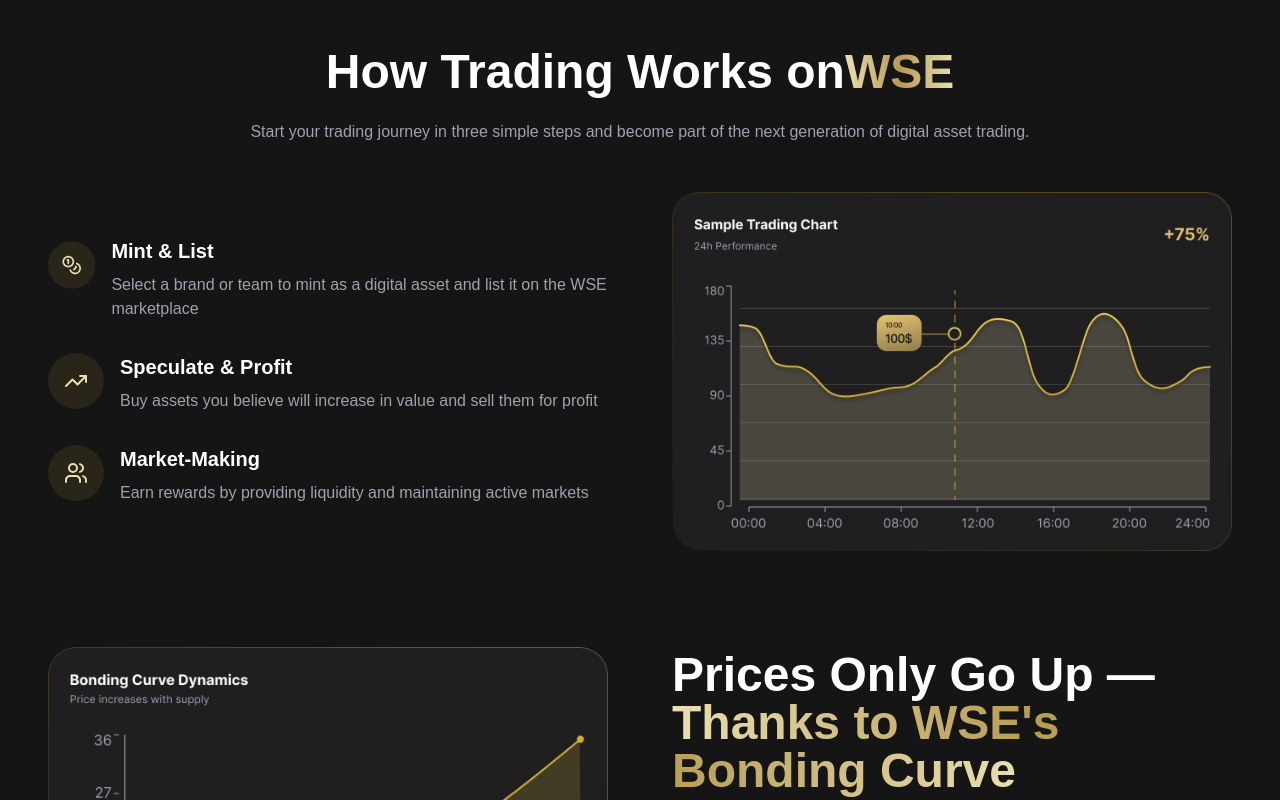
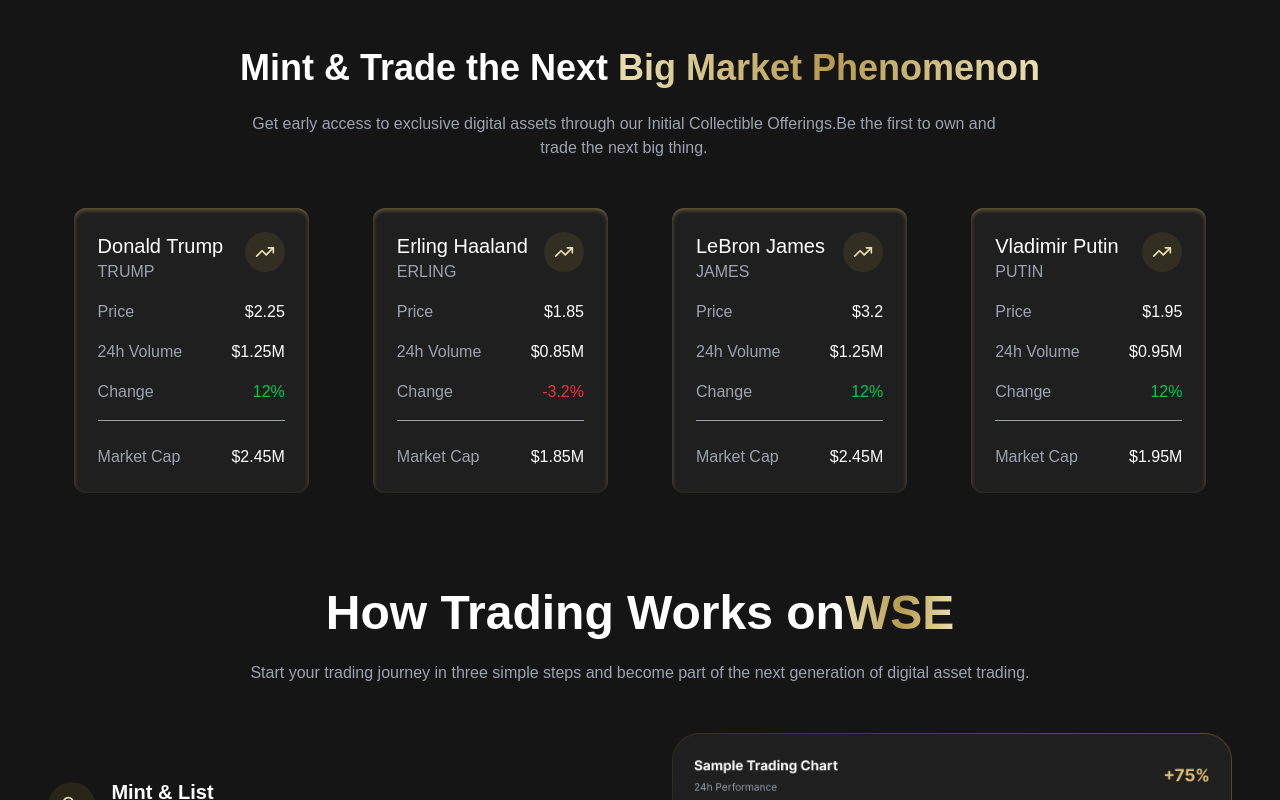
Before and after one commit to wallstreetmeetscrypto/StreetX, a Next.js app: page / in a window 1280 px wide. Shown: the top 800 px of the page. Built offline with nearby package versions, Linux system fonts and the light colour scheme.

Commit message:
add: penomenonons

```diff
--- a/src/app/custom.css
+++ b/src/app/custom.css
@@ -6,4 +6,6 @@
   --color-dark-50: #9CA3AF;
   --color-dark-300: #151515;
   --color-dark-200: #1F1F20;
+
+  --color-white-900: '#FAFAFA'
 }
--- a/src/app/page.tsx
+++ b/src/app/page.tsx
@@ -1,5 +1,6 @@
 import About from "@/landing/About";
 import BondingCurve from "@/landing/BondingCurve";
+import Phenomenon from "@/landing/Phenomenon";
 import Steps from "@/landing/Steps";
 import Trading from "@/landing/Trading";
 import WSETrading from "@/landing/WSETrading";
@@ -8,6 +9,7 @@
 export default function Home() {
   return (
     <>
+      <Phenomenon />
       <WSETrading />
       <BondingCurve />
       <Trading />
--- a/src/components/Icons/icons.tsx
+++ b/src/components/Icons/icons.tsx
@@ -157,8 +157,8 @@
   TradingMint: ({ size = 56, ...props }: IconProps) => (
     <svg width={size} height={size} viewBox={`0 0 ${size} ${size}`} fill="none" xmlns="http://www.w3.org/2000/svg">
       <rect width={size} height={size} rx="28" fill="#D4AF37" fillOpacity="0.1" />
-      <path d="M24 30C27.3137 30 30 27.3137 30 24C30 20.6863 27.3137 18 24 18C20.6863 18 18 20.6863 18 24C18 27.3137 20.6863 30 24 30Z" stroke="#EADFB1" stroke-width="2" strokeLinecap="round" strokeLinejoin="round" />
-      <path d="M34.09 26.3701C35.0353 26.7225 35.8765 27.3076 36.5357 28.0713C37.195 28.835 37.6511 29.7526 37.8617 30.7392C38.0724 31.7258 38.0309 32.7496 37.741 33.716C37.4512 34.6823 36.9223 35.5599 36.2034 36.2677C35.4845 36.9755 34.5987 37.4906 33.628 37.7653C32.6572 38.0401 31.6329 38.0656 30.6497 37.8396C29.6665 37.6135 28.7561 37.1432 28.0028 36.4721C27.2495 35.801 26.6776 34.9508 26.34 34.0001" stroke="#EADFB1" stroke-width="2" strokeLinecap="round" strokeLinejoin="round" />
+      <path d="M24 30C27.3137 30 30 27.3137 30 24C30 20.6863 27.3137 18 24 18C20.6863 18 18 20.6863 18 24C18 27.3137 20.6863 30 24 30Z" stroke="#EADFB1" strokeWidth="2" strokeLinecap="round" strokeLinejoin="round" />
+      <path d="M34.09 26.3701C35.0353 26.7225 35.8765 27.3076 36.5357 28.0713C37.195 28.835 37.6511 29.7526 37.8617 30.7392C38.0724 31.7258 38.0309 32.7496 37.741 33.716C37.4512 34.6823 36.9223 35.5599 36.2034 36.2677C35.4845 36.9755 34.5987 37.4906 33.628 37.7653C32.6572 38.0401 31.6329 38.0656 30.6497 37.8396C29.6665 37.6135 28.7561 37.1432 28.0028 36.4721C27.2495 35.801 26.6776 34.9508 26.34 34.0001" stroke="#EADFB1" strokeWidth="2" strokeLinecap="round" strokeLinejoin="round" />
       <path d="M23 22H24V26" stroke="#EADFB1" strokeWidth="2" strokeLinecap="round" strokeLinejoin="round" />
       <path d="M32.71 29.8799L33.41 30.5899L30.59 33.4099" stroke="#EADFB1" strokeWidth="2" strokeLinecap="round" strokeLinejoin="round" />
     </svg>
@@ -166,18 +166,33 @@
   TradingProfit: ({ size = 56, ...props }: IconProps) => (
     <svg width={size} height={size} viewBox={`0 0 ${size} ${size}`} fill="none" xmlns="http://www.w3.org/2000/svg">
       <rect width={size} height={size} rx="28" fill="#D4AF37" fillOpacity="0.1" />
-      <path d="M38 23L29.5 31.5L24.5 26.5L18 33" stroke="#EADFB1" stroke-width="2" strokeLinecap="round" strokeLinejoin="round" />
-      <path d="M32 23H38V29" stroke="#EADFB1" stroke-width="2" strokeLinecap="round" strokeLinejoin="round" />
+      <path d="M38 23L29.5 31.5L24.5 26.5L18 33" stroke="#EADFB1" strokeWidth="2" strokeLinecap="round" strokeLinejoin="round" />
+      <path d="M32 23H38V29" stroke="#EADFB1" strokeWidth="2" strokeLinecap="round" strokeLinejoin="round" />
     </svg>
   ),
   TradingMarketMaking: ({ size = 56, ...props }: IconProps) => (
     <svg width={size} height={size} viewBox={`0 0 ${size} ${size}`} fill="none" xmlns="http://www.w3.org/2000/svg">
       <rect width={size} height={size} rx="28" fill="#D4AF37" fillOpacity="0.1" />
-      <path d="M32 37V35C32 33.9391 31.5786 32.9217 30.8284 32.1716C30.0783 31.4214 29.0609 31 28 31H22C20.9391 31 19.9217 31.4214 19.1716 32.1716C18.4214 32.9217 18 33.9391 18 35V37" stroke="#EADFB1" stroke-width="2" strokeLinecap="round" strokeLinejoin="round" />
-      <path d="M25 27C27.2091 27 29 25.2091 29 23C29 20.7909 27.2091 19 25 19C22.7909 19 21 20.7909 21 23C21 25.2091 22.7909 27 25 27Z" stroke="#EADFB1" stroke-width="2" strokeLinecap="round" strokeLinejoin="round" />
-      <path d="M38 36.9999V34.9999C37.9993 34.1136 37.7044 33.2527 37.1614 32.5522C36.6184 31.8517 35.8581 31.3515 35 31.1299" stroke="#EADFB1" stroke-width="2" strokeLinecap="round" strokeLinejoin="round" />
-      <path d="M32 19.1299C32.8604 19.3502 33.623 19.8506 34.1676 20.5522C34.7122 21.2538 35.0078 22.1167 35.0078 23.0049C35.0078 23.8931 34.7122 24.756 34.1676 25.4576C33.623 26.1592 32.8604 26.6596 32 26.8799" stroke="#EADFB1" stroke-width="2" strokeLinecap="round" strokeLinejoin="round" />
+      <path d="M32 37V35C32 33.9391 31.5786 32.9217 30.8284 32.1716C30.0783 31.4214 29.0609 31 28 31H22C20.9391 31 19.9217 31.4214 19.1716 32.1716C18.4214 32.9217 18 33.9391 18 35V37" stroke="#EADFB1" strokeWidth="2" strokeLinecap="round" strokeLinejoin="round" />
+      <path d="M25 27C27.2091 27 29 25.2091 29 23C29 20.7909 27.2091 19 25 19C22.7909 19 21 20.7909 21 23C21 25.2091 22.7909 27 25 27Z" stroke="#EADFB1" strokeWidth="2" strokeLinecap="round" strokeLinejoin="round" />
+      <path d="M38 36.9999V34.9999C37.9993 34.1136 37.7044 33.2527 37.1614 32.5522C36.6184 31.8517 35.8581 31.3515 35 31.1299" stroke="#EADFB1" strokeWidth="2" strokeLinecap="round" strokeLinejoin="round" />
+      <path d="M32 19.1299C32.8604 19.3502 33.623 19.8506 34.1676 20.5522C34.7122 21.2538 35.0078 22.1167 35.0078 23.0049C35.0078 23.8931 34.7122 24.756 34.1676 25.4576C33.623 26.1592 32.8604 26.6596 32 26.8799" stroke="#EADFB1" strokeWidth="2" strokeLinecap="round" strokeLinejoin="round" />
     </svg>
+  ),
+  VolumeUp: ({ size = 40, ...props }: IconProps) => (
+    <svg width={size} height={size} viewBox={`0 0 ${size} ${size}`} fill="none" xmlns="http://www.w3.org/2000/svg">
+      <rect width="40" height="40" rx="20" fill="#D4AF37" fillOpacity="0.1" />
+      <path d="M28.3337 15.833L21.2503 22.9163L17.0837 18.7497L11.667 24.1663" stroke="#EADFB1" strokeWidth="1.66667" strokeLinecap="round" strokeLinejoin="round" />
+      <path d="M23.333 15.833H28.333V20.833" stroke="#EADFB1" strokeWidth="1.66667" strokeLinecap="round" strokeLinejoin="round" />
+    </svg>
+  ),
+  VolumeDown: ({ size = 40, ...props }: IconProps) => (
+    <svg width={size} height={size} viewBox={`0 0 ${size} ${size}`} fill="none" xmlns="http://www.w3.org/2000/svg">
+      <rect width="40" height="40" rx="20" fill="#D4AF37" fillOpacity="0.1" />
+      <path d="M11.6663 24.167L18.7497 17.0837L22.9163 21.2503L28.333 15.8337" stroke="#EADFB1" strokeWidth="1.66667" strokeLinecap="round" strokeLinejoin="round" />
+      <path d="M16.667 24.167H11.667V19.167" stroke="#EADFB1" strokeWidth="1.66667" strokeLinecap="round" strokeLinejoin="round" />
+    </svg>
+
   ),
 
 }
--- /dev/null
+++ b/src/landing/Phenomenon.tsx
@@ -0,0 +1,76 @@
+"use client"
+import BackgroundImage from "@/components/BackgroundImage"
+import ActionButton from "@/components/Buttons/ActionButton"
+import { Icons } from "@/components/Icons/icons"
+import { howtoTrading, tokenList, tradingSteps } from "@/static/data"
+import { Custom } from "@/styles/custom"
+import * as motion from "motion/react-client"
+import Image from "next/image"
+
+
+const Phenomenon = () => {
+
+  return (
+    <section className={`${Custom.section} flex flex-col items-center justify-center relative gap-12`}>
+      <div className="text-center flex flex-col gap-6">
+        <h3 className="font-bold text-3xl sm:text-4xl lg:teCxt-5xl">Mint & Trade the Next <span className="bg-gradient-to-r from-gold-100 via-gold-300 to-gold-100 bg-clip-text text-transparent">Big Market Phenomenon</span></h3>
+        <p className={`${Custom.desc} max-w-3xl`}>Get early access to exclusive digital assets through our Initial Collectible Offerings.Be the first to own and trade the next big thing.</p>
+      </div>
+      <div className="grid grid-cols-1 md:grid-cols-2 lg:grid-cols-4 gap-6 sm:gap-12 md:gap-16">
+        {tokenList.map((item) => (
+          <TokenCard item={item} key={item.name} />
+        ))}
+      </div>
+    </section>
+  )
+}
+
+
+interface TokenCardProps {
+  name: string;
+  symbol: string;
+  price: number;
+  volume: number;
+  change: number;
+  marketcap: number;
+}
+
+const TokenCard = ({ item, className }: { item: TokenCardProps, className?: string }) => {
+  return (
+    <motion.div
+      initial={{ opacity: 0, y: 20 }}
+      animate={{ opacity: 1, y: 0 }}
+      transition={{ duration: 0.5 }}
+      className={`rounded-xl flex flex-col w-full items-center text-center relative ${className}`}
+    >
+      <div className="bg-dark-200 rounded-xl w-full h-full gp-5 p-6 flex flex-col gap-4 inset-shadow-sm  inset-shadow-gold-300/50 ">
+        <div className="flex justify-between gap-4">
+          <div className="flex flex-col">
+            <h4 className="text-xl text-start">{item.name}</h4>
+            <p className={`${Custom.desc} uppercase text-start`}>{item.symbol}</p>
+          </div>
+          {item.volume > 0 ? <Icons.VolumeUp /> : <Icons.VolumeDown />}
+        </div>
+        <div className="flex justify-between">
+          <p className={`${Custom.desc}`}>Price</p>
+          <p className="text-white-900">${item.price}</p>
+        </div>
+        <div className="flex justify-between">
+          <p className={`${Custom.desc}`}>24h Volume</p>
+          <p className="text-white-900">${item.volume}M</p>
+        </div>
+        <div className="flex justify-between">
+          <p className={`${Custom.desc}`}>Change</p>
+          <p className={`${item.change > 0 ? "text-green-500" : "text-red-500"}`}>{item.change}%</p>
+        </div>
+        <div className="flex justify-between pt-6 border-t border-dark-50">
+          <p className={`${Custom.desc}`}>Market Cap</p>
+          <p className="text-white-900">${item.marketcap}M</p>
+        </div>
+      </div>
+    </motion.div>
+  );
+};
+
+
+export default Phenomenon
--- a/src/landing/WSETrading.tsx
+++ b/src/landing/WSETrading.tsx
@@ -18,7 +18,7 @@
       <div className="grid grid-cols-1 md:grid-cols-2 gap-16">
         <div className="flex flex-col justify-center items-start gap-8">
           {howtoTrading.map((item) => (
-            <div className="flex gap-4">
+            <div className="flex gap-4" key={item.name}>
               <item.icon />
               <div className="flex flex-col gap-2">
                 <h4 className="text-xl font-semibold text-white text-start">{item.name}</h4>
--- a/src/static/data.ts
+++ b/src/static/data.ts
@@ -1,4 +1,5 @@
 import { Icons } from "@/components/Icons/icons";
+import { symbol } from "framer-motion/client";
 
 const socialLink = [
   {
@@ -94,19 +95,54 @@
 
 const howtoTrading = [
   {
-    icon:Icons.TradingMint,
-    name:"Mint & List",
-    desc:"Select a brand or team to mint as a digital asset and list it on the WSE marketplace"
+    icon: Icons.TradingMint,
+    name: "Mint & List",
+    desc: "Select a brand or team to mint as a digital asset and list it on the WSE marketplace"
   },
   {
-    icon:Icons.TradingProfit,
-    name:"Speculate & Profit",
-    desc:"Buy assets you believe will increase in value and sell them for profit"
+    icon: Icons.TradingProfit,
+    name: "Speculate & Profit",
+    desc: "Buy assets you believe will increase in value and sell them for profit"
   },
   {
-    icon:Icons.TradingMarketMaking,
-    name:"Market-Making",
-    desc:"Earn rewards by providing liquidity and maintaining active markets"
+    icon: Icons.TradingMarketMaking,
+    name: "Market-Making",
+    desc: "Earn rewards by providing liquidity and maintaining active markets"
   },
 ]
-export { socialLink, tradingSteps, markets, trades, howtoTrading }
+
+const tokenList = [
+  {
+    name: "Donald Trump",
+    symbol: "TRUMP",
+    price: 2.25,
+    volume: 1.25,
+    change: 12,
+    marketcap: 2.45
+  },
+  {
+    name: "Erling Haaland",
+    symbol: "ERLING",
+    price: 1.85,
+    volume: 0.85,
+    change: -3.2,
+    marketcap: 1.85
+  },
+  {
+    name: "LeBron James",
+    symbol: "JAMES",
+    price: 3.20,
+    volume: 1.25,
+    change: 12,
+    marketcap: 2.45
+  },
+  {
+    name: "Vladimir Putin",
+    symbol: "PUTIN",
+    price: 1.95,
+    volume: 0.95,
+    change: 12,
+    marketcap: 1.95
+  },
+]
+export { socialLink, tradingSteps, markets, trades, howtoTrading, tokenList }
```
